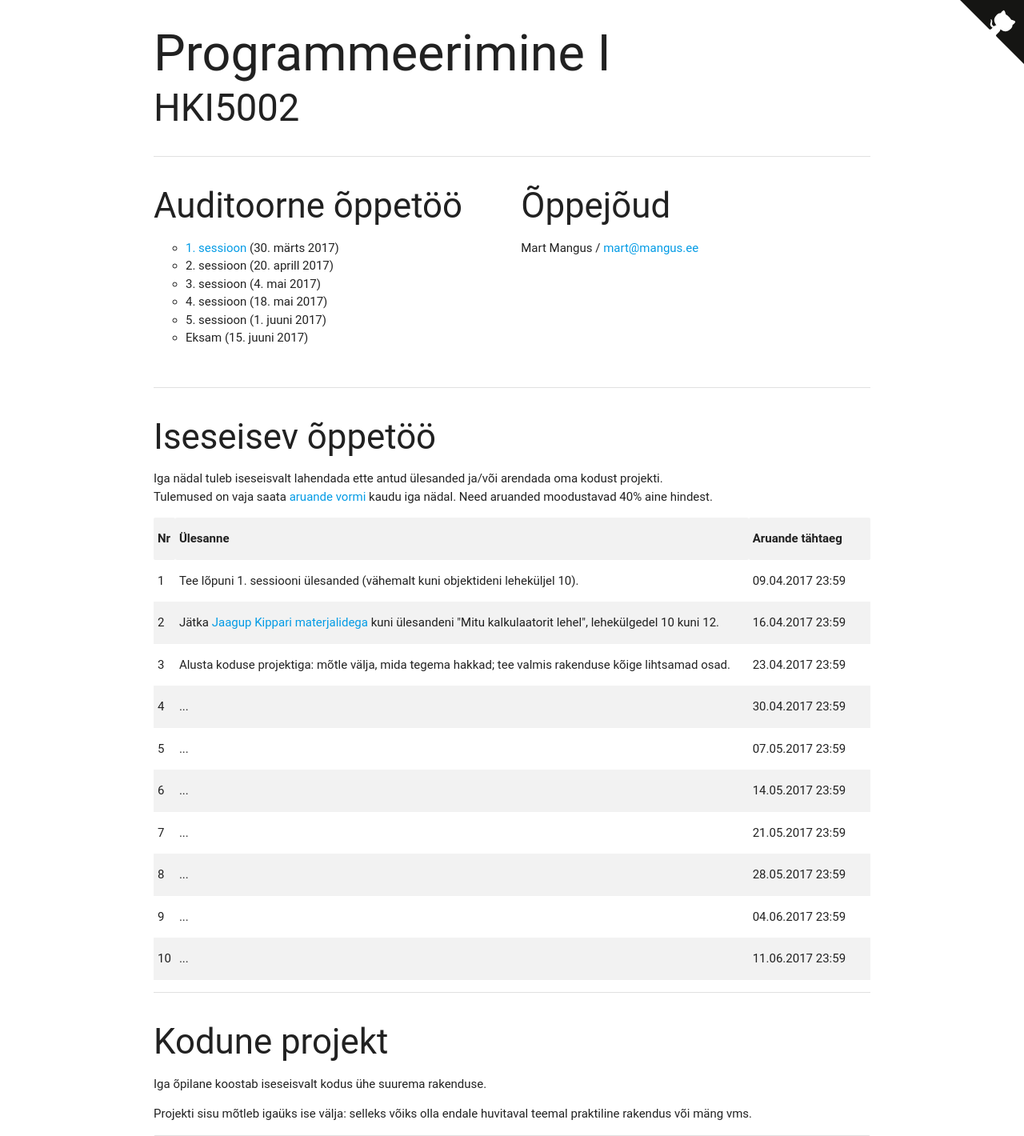
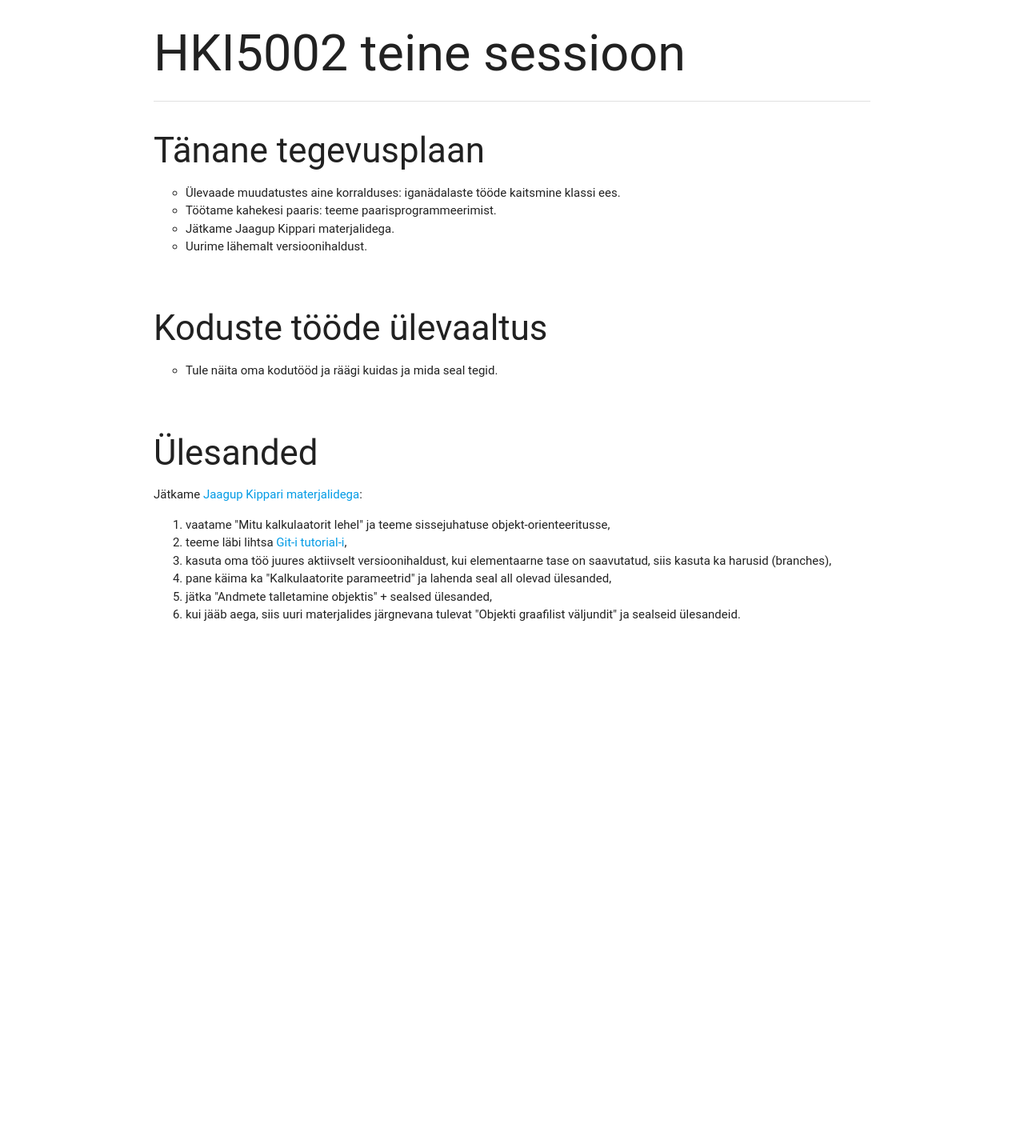
Before and after one commit to mangus/hki5002, a PHP site: page /sess2/index.php in a window 1280 px wide. Shown: the top 1420 px of the page at 80% size. After the commit the page ends 776 px from the top, so only its background shows below. Run offline with PHP 8.4, Linux system fonts and the light colour scheme; some web fonts are replaced.

Commit message:
Teine sessioon lisatud.

```diff
--- a/index.php
+++ b/index.php
@@ -28,7 +28,7 @@
                 <h3>Auditoorne õppetöö</h3>
                 <ul>
                     <li><a href="sess1/">1. sessioon</a> (30. märts 2017)</li>
-                    <li>2. sessioon (20. aprill 2017)</li>
+                    <li><a href="sess2/">2. sessioon</a> (20. aprill 2017)</li>
                     <li>3. sessioon (4. mai 2017)</li>
                     <li>4. sessioon (18. mai 2017)</li>
                     <li>5. sessioon (1. juuni 2017)</li>
--- /dev/null
+++ b/sess2/index.php
@@ -0,0 +1,45 @@
+<!DOCTYPE html>
+<html lang="et">
+<head>
+    <meta http-equiv="content-type" content="text/html; charset=UTF-8; width=device-width, initial-scale=1.0" name="viewport">
+    <title>HKI5002: 2. sessioon</title>
+    <link href="http://fonts.googleapis.com/icon?family=Material+Icons" rel="stylesheet">
+    <link rel="stylesheet" href="../assets/styles/materialize.min.css">
+    <link rel="stylesheet" href="../assets/styles/main.css">
+</head>
+<body>
+    <div class="page-wrap container">
+        <h1 class="main-heading">HKI5002 teine sessioon</h1>
+        <div class="divider"></div>
+        <div class="section">
+            <h3>Tänane tegevusplaan</h3>
+            <ul>
+                <li>Ülevaade muudatustes aine korralduses: iganädalaste tööde kaitsmine klassi ees.</li>
+                <li>Töötame kahekesi paaris: teeme paarisprogrammeerimist.</li>
+                <li>Jätkame Jaagup Kippari materjalidega.</li>
+                <li>Uurime lähemalt versioonihaldust.</li>
+            </ul>
+        </div>
+
+        <div class="section">
+            <h3>Koduste tööde ülevaaltus</h3>
+            <ul>
+                <li>Tule näita oma kodutööd ja räägi kuidas ja mida seal tegid.</li>
+            </ul>
+        </div>
+
+        <div class="section">
+            <h3>Ülesanded</h3>
+            Jätkame <a href="http://minitorn.tlu.ee/~jaagup/kool/java/loeng/veebijatk/veebijatk.pdf">Jaagup Kippari materjalidega</a>:
+            <ol>
+                <li>vaatame "Mitu kalkulaatorit lehel" ja teeme sissejuhatuse objekt-orienteeritusse,</li>
+                <li>teeme läbi lihtsa <a href="https://try.github.io/">Git-i tutorial-i</a>,</li>
+                <li>kasuta oma töö juures aktiivselt versioonihaldust, kui elementaarne tase on saavutatud, siis kasuta ka harusid (branches),</li>
+                <li>pane käima ka "Kalkulaatorite parameetrid" ja lahenda seal all olevad ülesanded,</li>
+                <li>jätka "Andmete talletamine objektis" + sealsed ülesanded,</li>
+                <li>kui jääb aega, siis uuri materjalides järgnevana tulevat "Objekti graafilist väljundit" ja sealseid ülesandeid.</li>
+            </ol>
+        </div>
+    </div>
+</body>
+</html>
```
